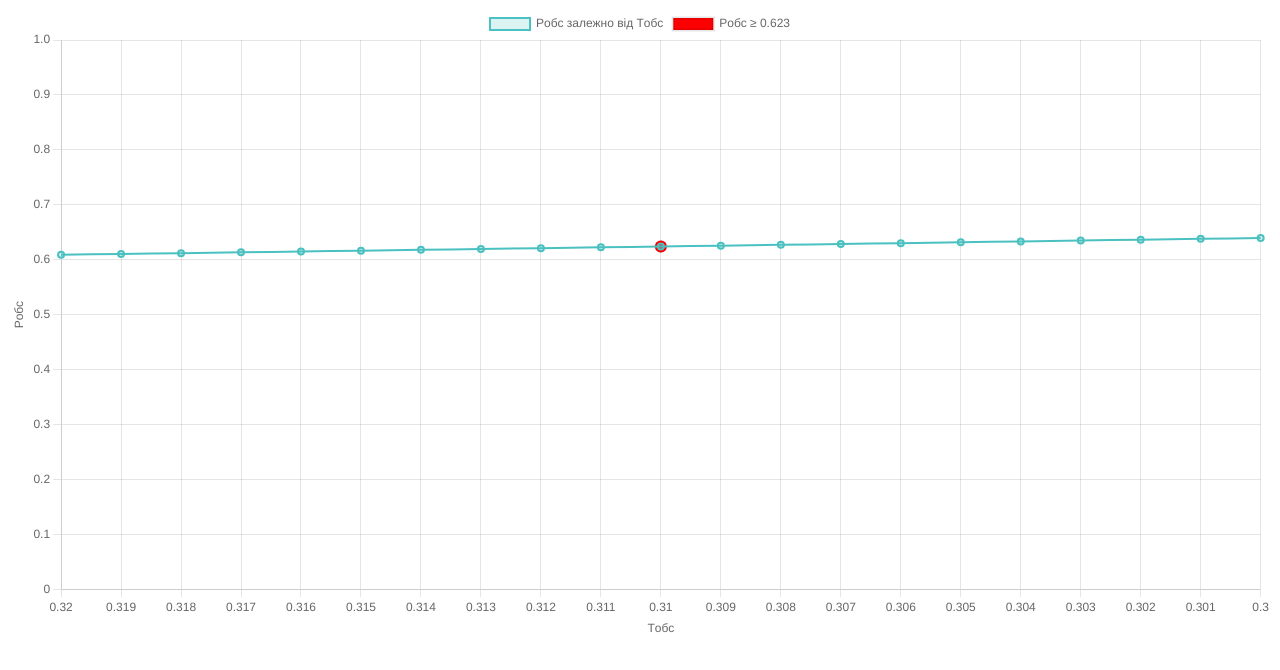
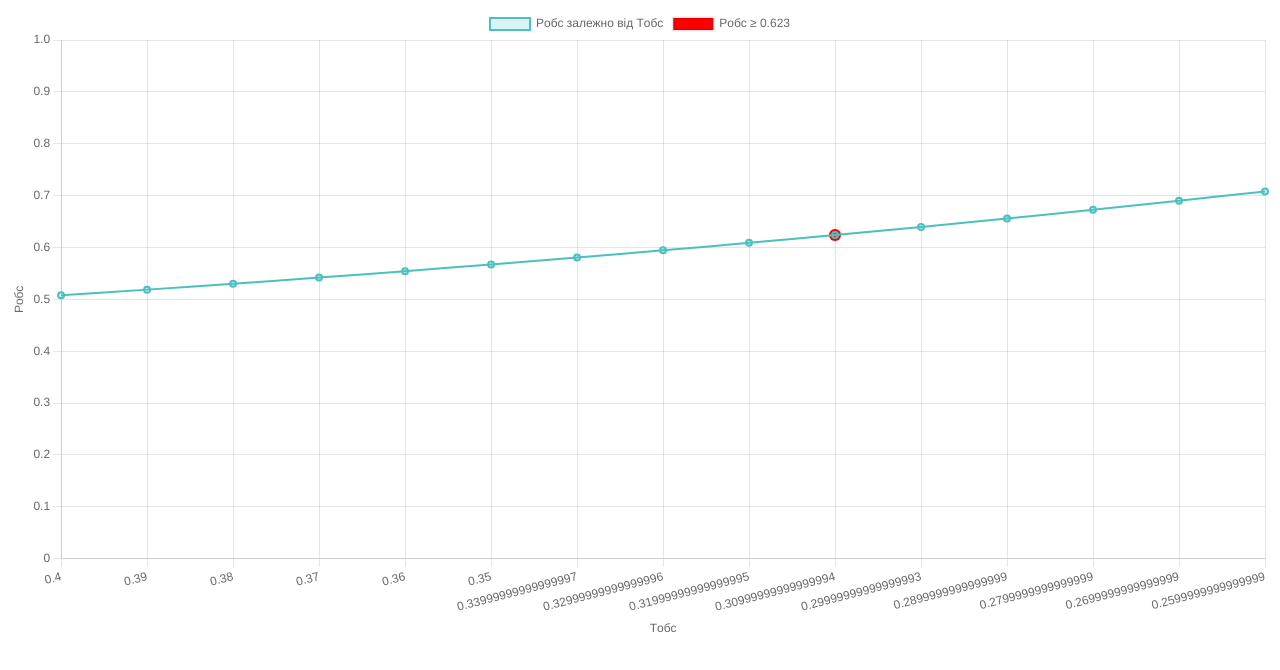
Before and after one commit to StepaN1336/aos-3, a plain HTML site: page index.html in a window 1280 px wide. Drawn offline with nearby package versions, Linux system fonts and the light colour scheme.

Commit message:
Update index.html

```diff
--- a/index.html
+++ b/index.html
@@ -25,7 +25,7 @@
         const dataPobs = [];
         let specialPoint = null;
 
-        for (let Tobs = 32 * Math.pow(10, -2); Tobs >= 0.3; Tobs -= 0.001) {
+        for (let Tobs = 40 * Math.pow(10, -2); Tobs >= 0.25; Tobs -= 0.01) {
             const a = lambda * Tobs;
             let sum = 0;
 
```
